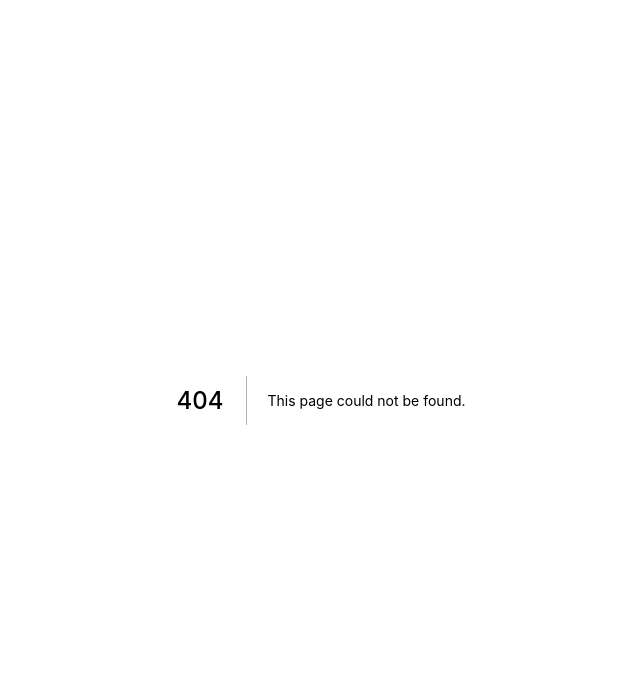
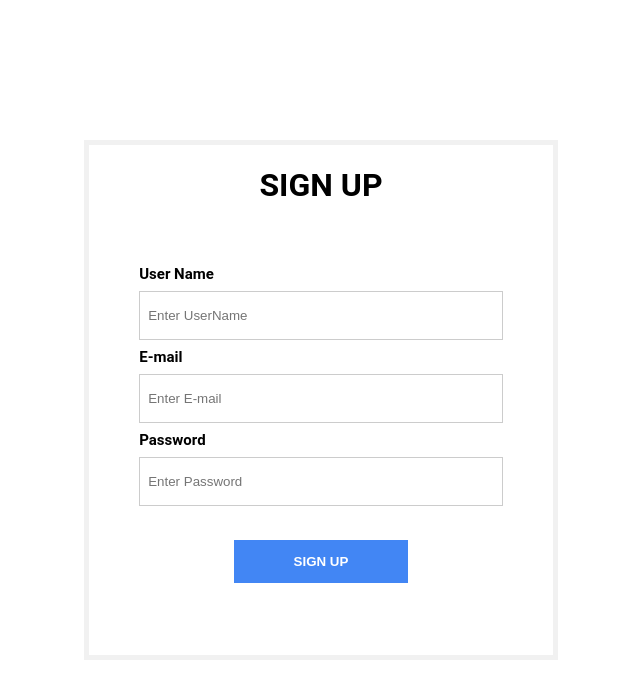
Before and after one commit to faizan123456/AutomationTesting, a Next.js app: page /signup in a window 1280 px wide. Before the commit this address had no page. Shown: the top 698 px of the page, without its empty margins (319-959 px from the left). Built offline with nearby package versions, Linux system fonts and the light colour scheme.

Commit message:
design auth pages

```diff
--- /dev/null
+++ b/pages/signup.tsx
@@ -0,0 +1,38 @@
+import type { NextPage } from 'next'
+import Link from 'next/link'
+import styles from '../styles/Authentication.module.css'
+
+
+const Signup: NextPage=()=> {
+    return (
+        <div className={styles.parentContainer}>
+
+    <form className={styles.loginform} style={{width:"37vw"}} action="/action_page.php">
+          <h1 className={styles.loginheading}>SIGN UP</h1>
+          <div className={styles.icon}>
+            {/* <i className="fas fa-user-circle"></i> */}
+          </div>
+          <div className={styles.formcontainer}>
+
+          <div className={styles.container}>
+          <label htmlFor="mail"><strong>User Name</strong></label>
+            <input className={styles.forminput} type="text" placeholder="Enter UserName" name="name" required/>
+            <label htmlFor="mail"><strong>E-mail</strong></label>
+            <input className={styles.forminput} type="text" placeholder="Enter E-mail" name="mail" required/>
+            <label htmlFor="psw"><strong>Password</strong></label>
+            <input className={styles.forminput} type="password" placeholder="Enter Password" name="psw" required/>
+          </div>
+          <button className={styles.loginbtn} type="submit"><strong><Link href="/home"> SIGN UP</Link></strong></button>
+          <div className={styles.container}>
+            <label style={{paddingLeft:"15px"}}>
+            {/* <input type="checkbox"  checked="checked" name="remember"> Remember me </input> */}
+            </label>
+
+          </div>
+          </div>
+        </form>
+        </div>
+        )
+  }
+
+  export default  Signup
--- /dev/null
+++ b/styles/Authentication.module.css
@@ -0,0 +1,56 @@
+.loginform {
+  border: 5px solid #f1f1f1;
+  width: 42w;
+  }
+  .parentContainer {
+    display: flex;
+    justify-content: center;
+    align-items: center;
+    font-family: Roboto, Arial, sans-serif;
+    height: 100vh;
+    font-size: 15px;
+  }
+  .forminput{
+  width: 100%;
+  padding: 16px 8px;
+  margin: 8px 0;
+  display: inline-block;
+  border: 1px solid #ccc;
+  box-sizing: border-box;
+  }
+  .icon {
+  font-size: 110px;
+  display: flex;
+  justify-content: center;
+  color: #4286f4;
+  }
+  .loginbtn {
+  background-color: #4286f4;
+  color: white;
+  padding: 14px 0;
+  margin: 10px 0;
+  border: none;
+  cursor: grab;
+  width: 48%;
+  }
+  .loginheading{
+  text-align:center;
+  font-size:2rem;
+  }
+  .login-btn:hover {
+  opacity: 0.8;
+  }
+  .formcontainer {
+  text-align: center;
+  margin: 24px 50px 12px;
+  }
+  .container {
+  padding: 16px 0;
+  text-align:left;
+  }
+  .psw {
+    float: right;
+    padding-top: 0;
+    padding-right: 15px;
+    padding-bottom: 15px;
+    }
```
Also changed, not shown: pages/home.tsx (added, +10 -0 lines), pages/index.tsx (+2 -23 lines), pages/login.tsx (added, +29 -0 lines), styles/Home.module.css (deleted, +0 -121 lines).
